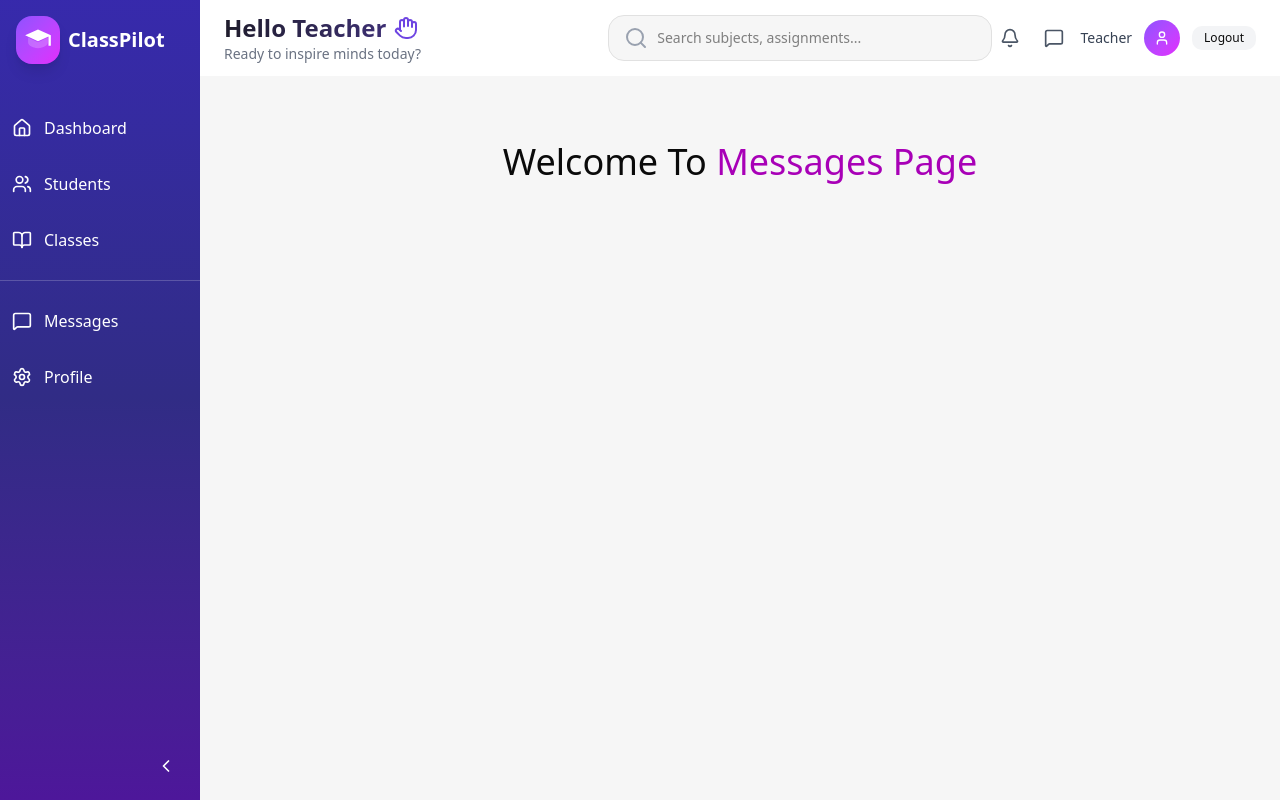
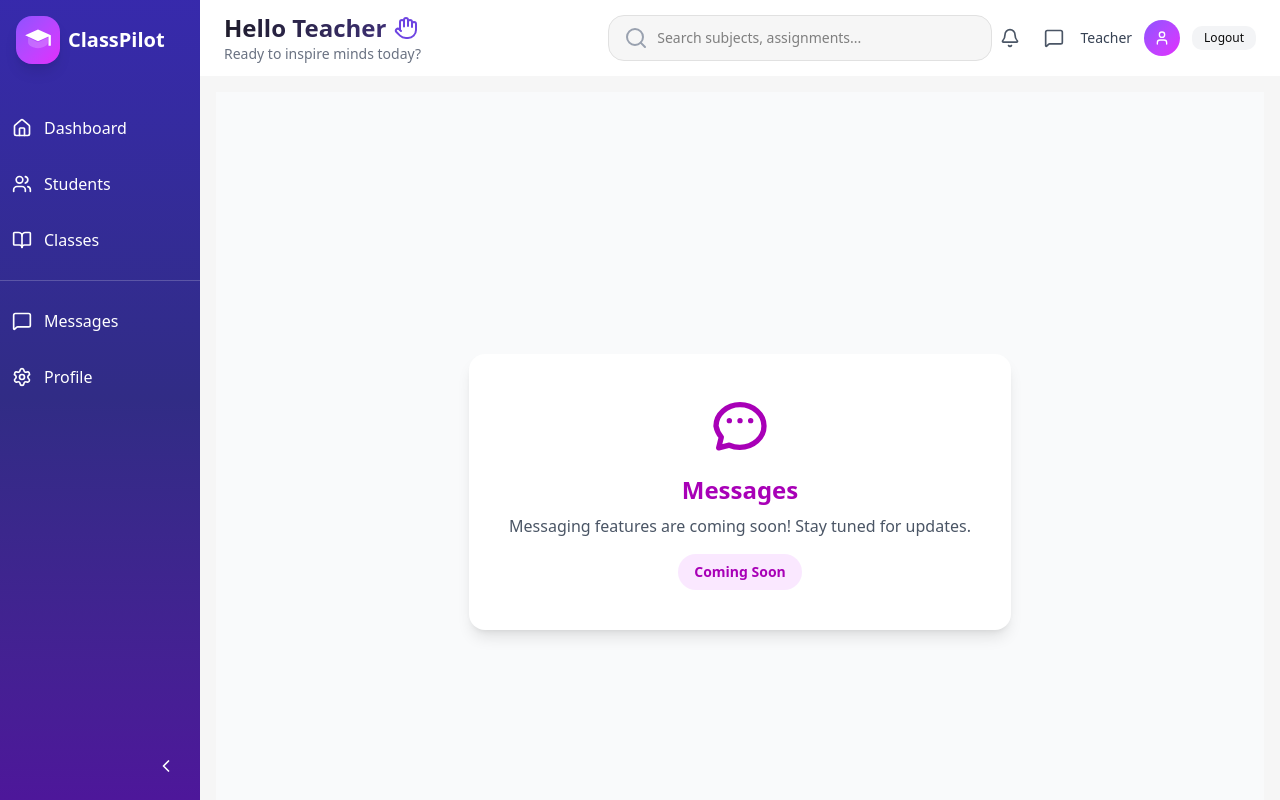
Before and after one commit to ClassPilot/ClassPilot, a React (Vite) app: page /messages in a window 1280 px wide. Built offline with nearby package versions, Linux system fonts and the light colour scheme; sample sign-in values are in the browser's storage.

Commit message:
lates update

```diff
--- a/src/Pages/ClassDetailsPage.jsx
+++ b/src/Pages/ClassDetailsPage.jsx
@@ -145,7 +145,10 @@ const ClassDetailsPage = () => {
   const classGrades = useSelector(
     (state) => state.grades.classGrades || EMPTY_OBJECT
   );
-  const loading = useSelector((state) => state.classes.loading);
+  // Only treat this class as loading when no students have been loaded for it
+  const classLoading = useSelector(
+    (state) => state.classes.loading && !state.classes.classStudents?.[id]
+  );
   const [selectedStudentIds, setSelectedStudentIds] = useState([]);
   const [enrollMessage, setEnrollMessage] = useState("");
   const [removeMessage, setRemoveMessage] = useState("");
@@ -246,7 +249,7 @@ const ClassDetailsPage = () => {
         {/* Enrolled Students as cards */}
         <div className="mb-8">
           <h3 className="text-lg font-semibold mb-4">Enrolled Students</h3>
-          {loading ? (
+          {classLoading ? (
             <div>Loading students...</div>
           ) : enrolledStudents.length === 0 ? (
             <div className="text-gray-500">
--- a/src/Pages/MessagesPage.jsx
+++ b/src/Pages/MessagesPage.jsx
@@ -1,9 +1,30 @@
 function MessagesPage() {
   return (
-    <div>
-      <h2 className="text-4xl text-center mt-[50px] capitalize">
-        welcome to <span className="text-fuchsia-700">Messages Page</span>
-      </h2>
+    <div className="min-h-screen flex flex-col items-center justify-center bg-gray-50">
+      <div className="bg-white rounded-2xl shadow-lg p-10 flex flex-col items-center">
+        <svg
+          width="64"
+          height="64"
+          fill="none"
+          viewBox="0 0 24 24"
+          stroke="currentColor"
+          className="text-fuchsia-700 mb-4"
+        >
+          <path
+            strokeLinecap="round"
+            strokeLinejoin="round"
+            strokeWidth={2}
+            d="M8 10h.01M12 10h.01M16 10h.01M21 12c0 4.418-4.03 8-9 8a9.77 9.77 0 01-4-.8l-4 1 1-4A8.96 8.96 0 013 12c0-4.418 4.03-8 9-8s9 3.582 9 8z"
+          />
+        </svg>
+        <h2 className="text-2xl font-bold text-fuchsia-700 mb-2">Messages</h2>
+        <p className="text-gray-600 mb-4 text-center">
+          Messaging features are coming soon! Stay tuned for updates.
+        </p>
+        <span className="inline-block bg-fuchsia-100 text-fuchsia-700 px-4 py-2 rounded-full text-sm font-semibold">
+          Coming Soon
+        </span>
+      </div>
     </div>
   );
 }
--- a/src/Pages/StudentDetailsPage.jsx
+++ b/src/Pages/StudentDetailsPage.jsx
@@ -2,19 +2,37 @@ import { useEffect } from "react";
 import { useParams, useNavigate } from "react-router-dom";
 import { useDispatch, useSelector } from "react-redux";
 import { fetchStudents } from "../Store/slices/StudentSlice";
-import { User, Mail, BookOpen, Calendar } from "lucide-react";
+import { fetchGradesForClass } from "../Store/slices/gradesSlice";
+import { User, Mail, BookOpen, Calendar, Star } from "lucide-react";
 
 const StudentDetailsPage = () => {
   const { id } = useParams();
   const navigate = useNavigate();
   const dispatch = useDispatch();
   const { students } = useSelector((state) => state.students);
+  const classes = useSelector((state) => state.classes.classes || []);
+  const classStudentsMap = useSelector(
+    (state) => state.classes.classStudents || {}
+  );
+  const classGrades = useSelector((state) => state.grades.classGrades || {});
+
+  const student = students.find((s) => s._id === id);
 
   useEffect(() => {
     if (!students.length) dispatch(fetchStudents());
   }, [dispatch, students.length]);
 
-  const student = students.find((s) => s._id === id);
+  // Fetch grades for all classes the student belongs to
+  useEffect(() => {
+    if (!student) return;
+    (classes || []).forEach((c) => {
+      const studentsForClass = classStudentsMap[c._id] || [];
+      const belongs = studentsForClass.some((s) => s._id === id);
+      if (belongs) {
+        dispatch(fetchGradesForClass(c._id));
+      }
+    });
+  }, [student, classes, classStudentsMap, dispatch, id]);
 
   if (!student)
     return (
@@ -44,6 +62,60 @@ const StudentDetailsPage = () => {
 
         {/* Student Info */}
         <div className="space-y-3 text-gray-700">
+          {/* Classes tags and grades */}
+          <div className="mb-4">
+            {(classes || []).map((c) => {
+              const studentsForClass = classStudentsMap[c._id] || [];
+              const belongs = studentsForClass.some(
+                (s) => s._id === student._id
+              );
+              if (!belongs) return null;
+              // Find grades for this student in this class
+              const grades = (classGrades[c._id] || []).filter(
+                (g) => g.studentId === student._id
+              );
+              console.log(
+                "Class:",
+                c.name,
+                "Student:",
+                student.name,
+                "Grades:",
+                grades
+              );
+              return (
+                <div key={c._id} className="mb-2">
+                  <span className="text-xs bg-indigo-100 text-indigo-700 px-2 py-1 rounded-full mr-2">
+                    {c.name}
+                  </span>
+                  {grades.length > 0 ? (
+                    <span className="text-xs bg-green-100 text-green-700 px-2 py-1 rounded-full">
+                      Grades:
+                    </span>
+                  ) : (
+                    <span className="text-xs bg-gray-100 text-gray-500 px-2 py-1 rounded-full">
+                      No grades yet
+                    </span>
+                  )}
+                  {grades.length > 0 && (
+                    <ul className="ml-4 mt-1">
+                      {grades.map((g) => (
+                        <li
+                          key={g._id}
+                          className="text-xs flex items-center gap-2 mb-1"
+                        >
+                          <Star size={12} className="text-yellow-500" />
+                          <span className="font-medium">
+                            {g.assignment}:
+                          </span>{" "}
+                          <span>{g.score}</span>
+                        </li>
+                      ))}
+                    </ul>
+                  )}
+                </div>
+              );
+            })}
+          </div>
           <p>
             <strong>Age:</strong> {student.age}
           </p>
--- a/src/Pages/StudentPage.jsx
+++ b/src/Pages/StudentPage.jsx
@@ -17,6 +17,10 @@ const StudentsPage = () => {
   const dispatch = useDispatch();
   const navigate = useNavigate();
   const { students, loading, error } = useSelector((state) => state.students);
+  const classes = useSelector((state) => state.classes.classes || []);
+  const classStudentsMap = useSelector(
+    (state) => state.classes.classStudents || {}
+  );
 
   const [successMessage, setSuccessMessage] = useState("");
   const [searchTerm, setSearchTerm] = useState("");
@@ -184,6 +188,25 @@ const StudentsPage = () => {
                 {student.gender}
               </p>
 
+              {/* Class tags */}
+              <div className="flex flex-wrap gap-2 mb-3">
+                {(classes || []).map((c) => {
+                  const studentsForClass = classStudentsMap[c._id] || [];
+                  const belongs = studentsForClass.some(
+                    (s) => s._id === student._id
+                  );
+                  if (!belongs) return null;
+                  return (
+                    <span
+                      key={c._id}
+                      className="text-xs bg-indigo-100 text-indigo-700 px-2 py-1 rounded-full"
+                    >
+                      {c.name}
+                    </span>
+                  );
+                })}
+              </div>
+
               {/* Footer */}
               <div className="flex justify-between items-center">
                 <p className="text-xs text-gray-400 flex items-center gap-2">
--- a/src/Store/slices/classesSlice.js
+++ b/src/Store/slices/classesSlice.js
@@ -24,11 +24,14 @@ export const enrollStudentsInClass = createAsyncThunk(
   "classes/enrollStudentsInClass",
   async ({ classId, studentIds }, { rejectWithValue }) => {
     try {
+      // Always send token from localStorage if present
+      const token = localStorage.getItem("token");
       const response = await axios.post(
         `${BaseUrl}/api/classes/${classId}/students`,
         {
           student_ids: studentIds,
-        }
+        },
+        token ? { headers: { Authorization: `Bearer ${token}` } } : undefined
       );
       return {
         classId,
--- a/src/Store/slices/gradesSlice.js
+++ b/src/Store/slices/gradesSlice.js
@@ -67,8 +67,11 @@ export const fetchGradesForClass = createAsyncThunk(
   "grades/fetchGradesForClass",
   async (classId, { rejectWithValue }) => {
     try {
+      // Always send token from localStorage if present
+      const token = localStorage.getItem("token");
       const response = await axios.get(
-        `${BaseUrl}/api/classes/${classId}/grades`
+        `${BaseUrl}/api/classes/${classId}/grades`,
+        token ? { headers: { Authorization: `Bearer ${token}` } } : undefined
       );
       return { classId, grades: response.data };
     } catch (err) {
```
